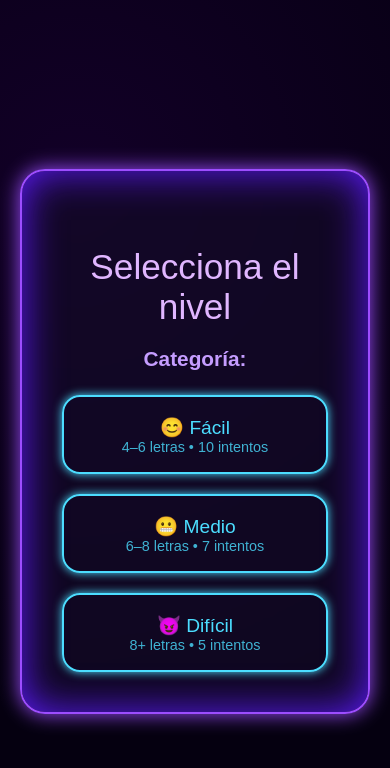
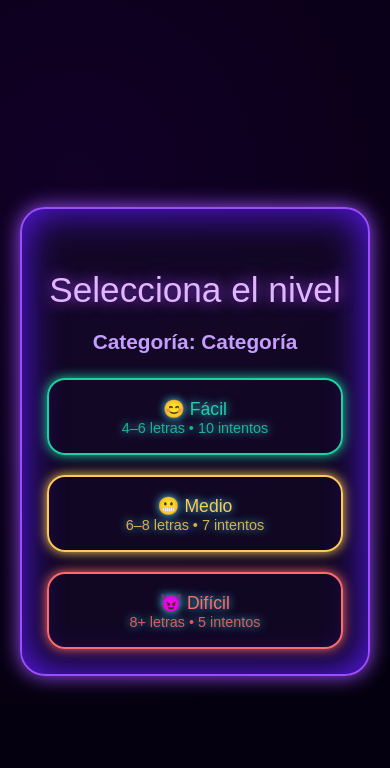
Before and after one commit to kassytasi/AHORCADO, a Vue app in the folder juego/muerte/: page /levels in a window 390 px wide. Shown: the top 768 px of the page. Built offline with nearby package versions, Linux system fonts and the light colour scheme.

Commit message:
Refactor LevelView with improved styles and responsiveness
Updated the LevelView component with improved styling and added titles for level buttons. Enhanced responsiveness and added text shadow effects.

```diff
--- a/juego/muerte/src/views/LevelView.vue
+++ b/juego/muerte/src/views/LevelView.vue
@@ -2,21 +2,22 @@
   <div class="neon-bg">
 
     <div class="level-card">
-           <p class="neon-subtitle">Selecciona el nivel</p>
+      <p class="neon-subtitle">Selecciona el nivel</p>
       <h1 class="neon-title">Categoría: {{ categoryName }}</h1>
 
+
       <div class="grid">
-        <button class="level-btn" @click="selectLevel('facil')">
+        <button class="level-btn facil" @click="selectLevel('facil')" title="4–6 letras • 10 intentos">
           😊 Fácil<br>
           <small>4–6 letras • 10 intentos</small>
         </button>
 
-        <button class="level-btn" @click="selectLevel('medio')">
+        <button class="level-btn medio" @click="selectLevel('medio')" title="6–8 letras • 7 intentos">
           😬 Medio<br>
           <small>6–8 letras • 7 intentos</small>
         </button>
 
-        <button class="level-btn" @click="selectLevel('dificil')">
+        <button class="level-btn dificil" @click="selectLevel('dificil')" title="8+ letras • 5 intentos">
           😈 Difícil<br>
           <small>8+ letras • 5 intentos</small>
         </button>
@@ -45,7 +46,7 @@ const categoryName = computed(() => {
     peliculas: "Películas",
     ciencia: "Ciencia"
   }
-  return names[category.value]
+  return names[category.value] || "Categoría";
 })
 
 function selectLevel(level) {
@@ -64,29 +65,29 @@ function selectLevel(level) {
 }
 
 .level-card {
-  background: rgba(20, 10, 40, 0.7);
+  background: rgba(20, 10, 40, 0.75);
   padding: 40px;
-  width: 90%;
-  max-width: 500px;
+  width: 100%;
+  max-width: 520px;
   border-radius: 25px;
   border: 2px solid #9d4dff;
   backdrop-filter: blur(10px);
   box-shadow: 0 0 20px #9d4dff, inset 0 0 40px #5e1aff;
   text-align: center;
-  animation: fadeIn 0.8s ease;
+  animation: fadeIn 0.7s ease;
 }
 
 .neon-title {
-color: #c59dff;
+  color: #c59dff;
   font-size: 1.3rem;
   margin-bottom: 25px;
 }
 
 .neon-subtitle {
-
   font-size: 2.2rem;
   color: #e0b6ff;
   margin-bottom: 20px;
+  text-shadow: 0 0 15px #a845ff;
 }
 
 .grid {
@@ -102,23 +103,59 @@ color: #c59dff;
   border-radius: 18px;
   font-size: 1.2rem;
   cursor: pointer;
-  transition: 0.2s;
+  transition: 0.2s ease;
   box-shadow: 0 0 10px #4cddff;
+  text-shadow: 0 0 8px #4cddff;
 }
 
 .level-btn small {
   display: block;
   font-size: 0.9rem;
-  opacity: 0.8;
+  opacity: 0.85;
 }
 
 .level-btn:hover {
   transform: scale(1.08);
-  box-shadow: 0 0 20px #4cddff, inset 0 0 15px #6efbff;
+}
+
+.level-btn:active {
+  transform: scale(.95);
+  box-shadow: inset 0 0 15px #4cddff;
+}
+
+/* Colores por nivel */
+.facil {
+  border-color: #1dd1a1;
+  color: #1dd1a1;
+  box-shadow: 0 0 12px #1dd1a1;
+}
+
+.medio {
+  border-color: #feca57;
+  color: #feca57;
+  box-shadow: 0 0 12px #feca57;
+}
+
+.dificil {
+  border-color: #ff6b6b;
+  color: #ff6b6b;
+  box-shadow: 0 0 12px #ff6b6b;
 }
 
 @keyframes fadeIn {
-  from { opacity: 0; transform: scale(.9); }
-  to { opacity: 1; transform: scale(1); }
+  from {
+    opacity: 0;
+    transform: translateY(20px) scale(.95);
+  }
+  to {
+    opacity: 1;
+    transform: translateY(0) scale(1);
+  }
+}
+
+/* Responsive */
+@media (max-width: 500px) {
+  .level-card { padding: 25px; }
+  .level-btn { font-size: 1.1rem; }
 }
 </style>
```
